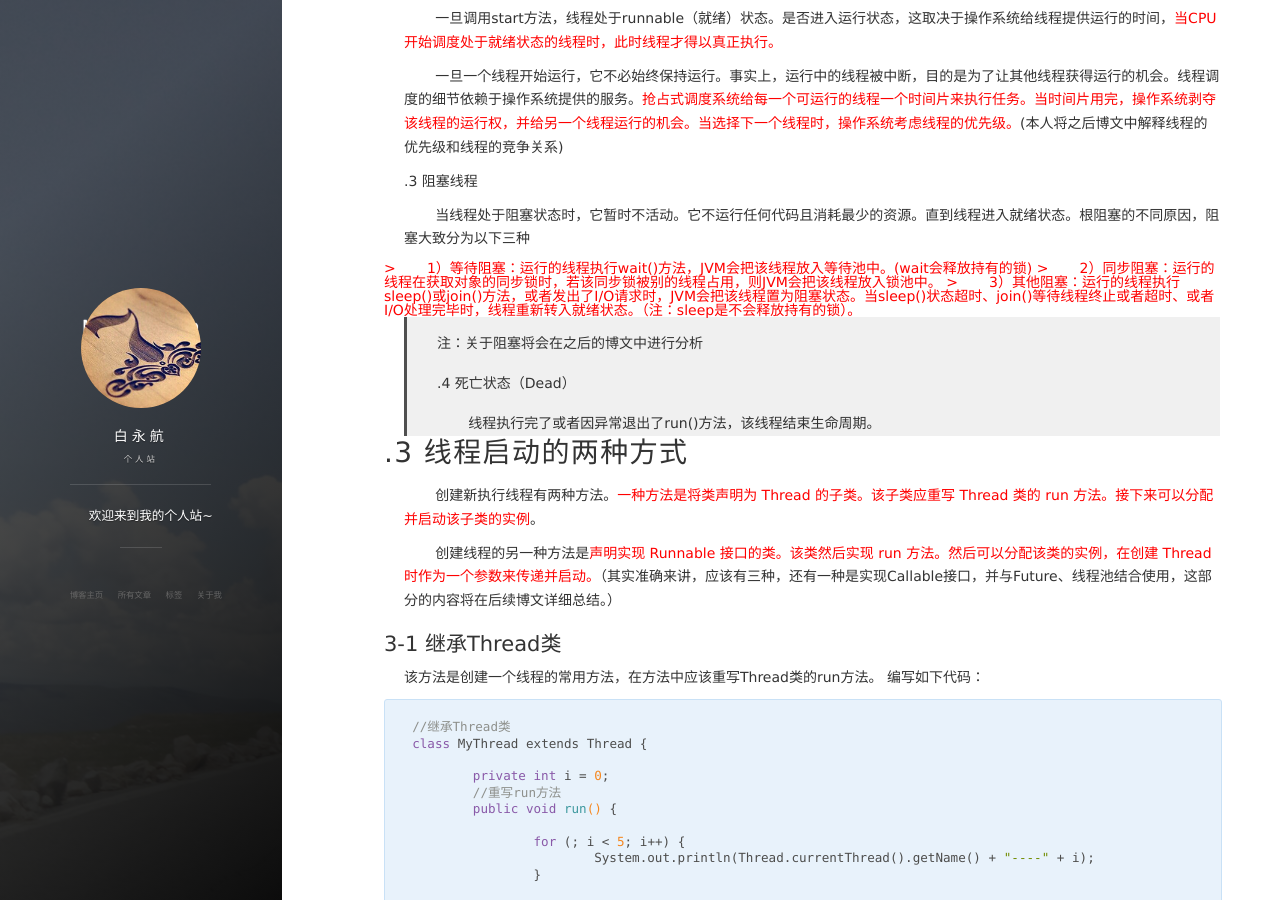
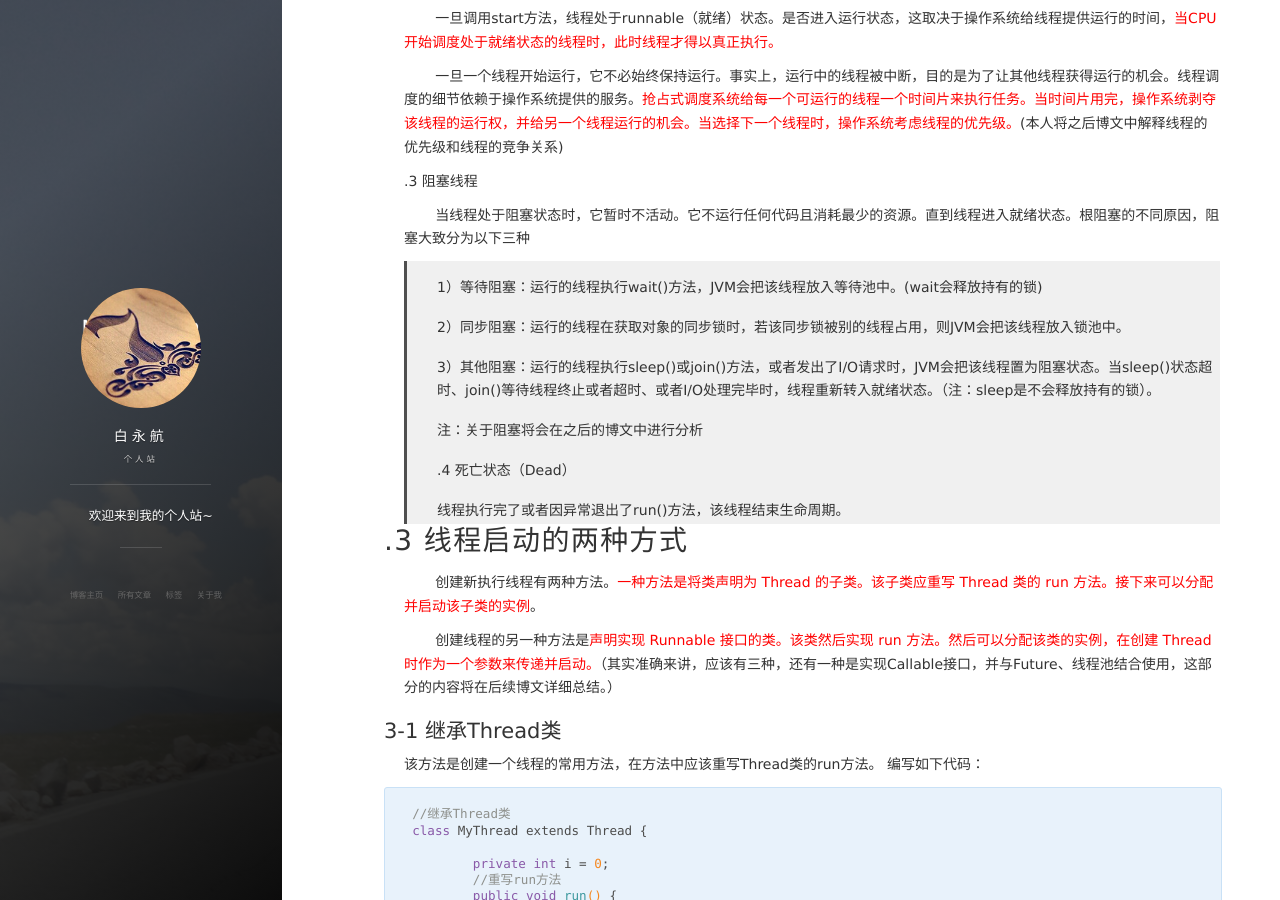
Before and after one commit to MadridSeven/MadridSeven.github.io, a Jekyll site: the page built from _posts/2017-01-15-JAVA基础进阶-多线程详解（一）.md, in a window 1280 px wide and 900 px high, scrolled down 1302 px. Built offline with Jekyll 4.4.1, drawn with Linux system fonts in a browser that asks for light colours; nearby versions of some CDN libraries; comment, search, counter and statistics services are not loaded; part of the change alters nothing that is shown.

Commit message:
new article

```diff
--- a/_posts/2017-01-15-JAVA基础进阶-多线程详解（一）.md
+++ b/_posts/2017-01-15-JAVA基础进阶-多线程详解（一）.md
@@ -54,19 +54,19 @@ tag: JAVA进阶学习
 
 &#160; &#160; &#160; &#160;当线程处于阻塞状态时，它暂时不活动。它不运行任何代码且消耗最少的资源。直到线程进入就绪状态。根阻塞的不同原因，阻塞大致分为以下三种
 
-<font color="red">
->&#160; &#160; &#160; &#160;1）等待阻塞：运行的线程执行wait()方法，JVM会把该线程放入等待池中。(wait会释放持有的锁)
 
->&#160; &#160; &#160; &#160;2）同步阻塞：运行的线程在获取对象的同步锁时，若该同步锁被别的线程占用，则JVM会把该线程放入锁池中。
+>1）等待阻塞：运行的线程执行wait()方法，JVM会把该线程放入等待池中。(wait会释放持有的锁)
 
->&#160; &#160; &#160; &#160;3）其他阻塞：运行的线程执行sleep()或join()方法，或者发出了I/O请求时，JVM会把该线程置为阻塞状态。当sleep()状态超时、join()等待线程终止或者超时、或者I/O处理完毕时，线程重新转入就绪状态。（注：sleep是不会释放持有的锁）。
-</font>
+>2）同步阻塞：运行的线程在获取对象的同步锁时，若该同步锁被别的线程占用，则JVM会把该线程放入锁池中。
+
+>3）其他阻塞：运行的线程执行sleep()或join()方法，或者发出了I/O请求时，JVM会把该线程置为阻塞状态。当sleep()状态超时、join()等待线程终止或者超时、或者I/O处理完毕时，线程重新转入就绪状态。（注：sleep是不会释放持有的锁）。
+
 
 > 注：关于阻塞将会在之后的博文中进行分析
 
 >.4 死亡状态（Dead）
 
->&#160; &#160; &#160; &#160;线程执行完了或者因异常退出了run()方法，该线程结束生命周期。
+>线程执行完了或者因异常退出了run()方法，该线程结束生命周期。
 
 # .3 线程启动的两种方式
 
```
